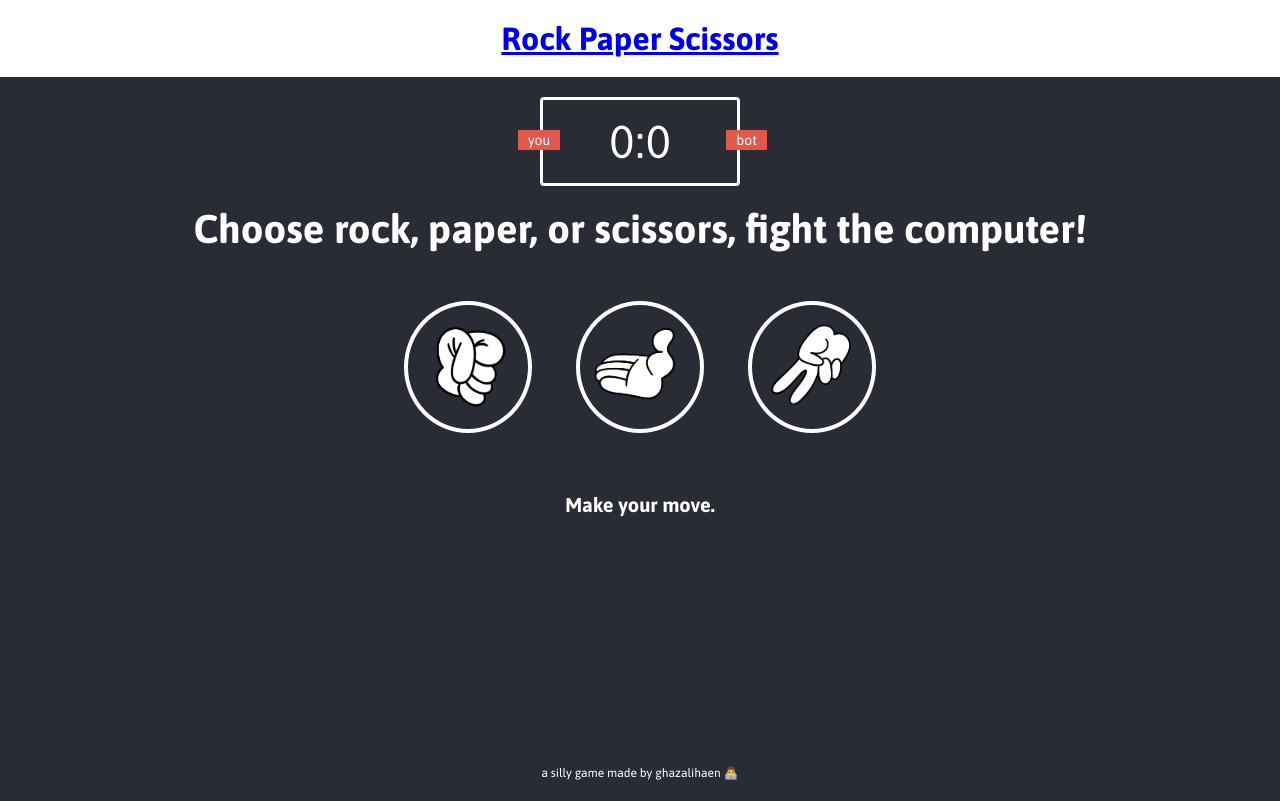
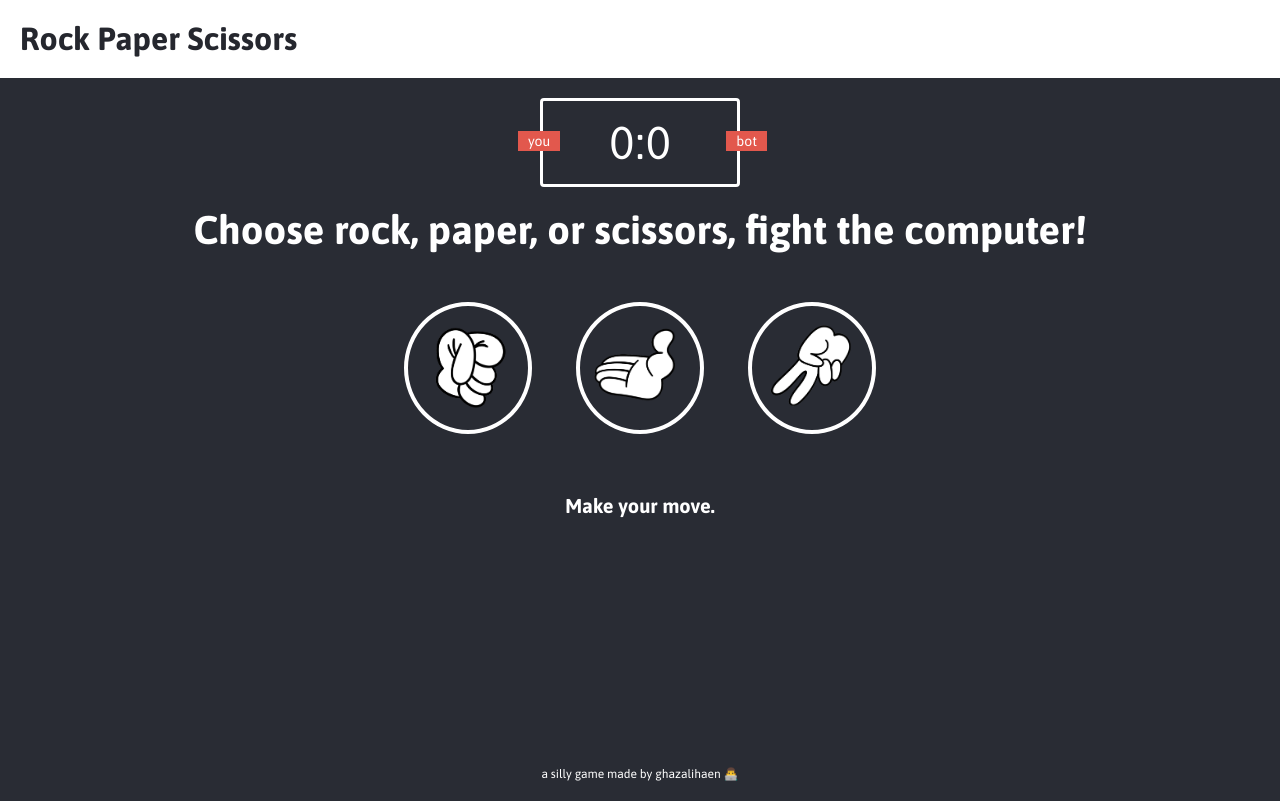
Before and after one commit to ghazalihaen/rock-paper-scissors-game, a plain HTML site: page index.html in a window 1280 px wide. Drawn offline with Linux system fonts and the light colour scheme.

Commit message:
Update style.css

```diff
--- a/style.css
+++ b/style.css
@@ -15,13 +15,10 @@ header {
     padding: 20px;
 }
 
-header > h1 {
+header > h1 > a {
     color: #25272E;
     text-align: center;
     font-family: Asap, sans-serif;
-}
-
-header > a {
     text-decoration: none;
 }
 
```
